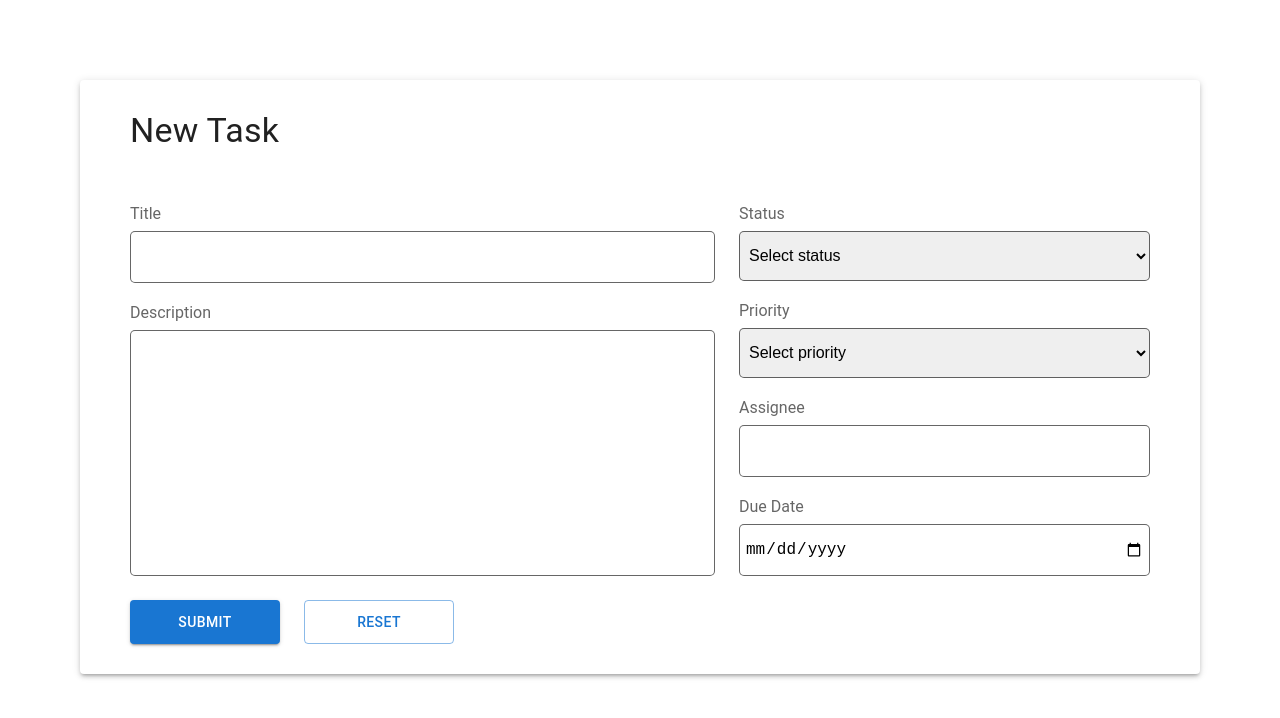
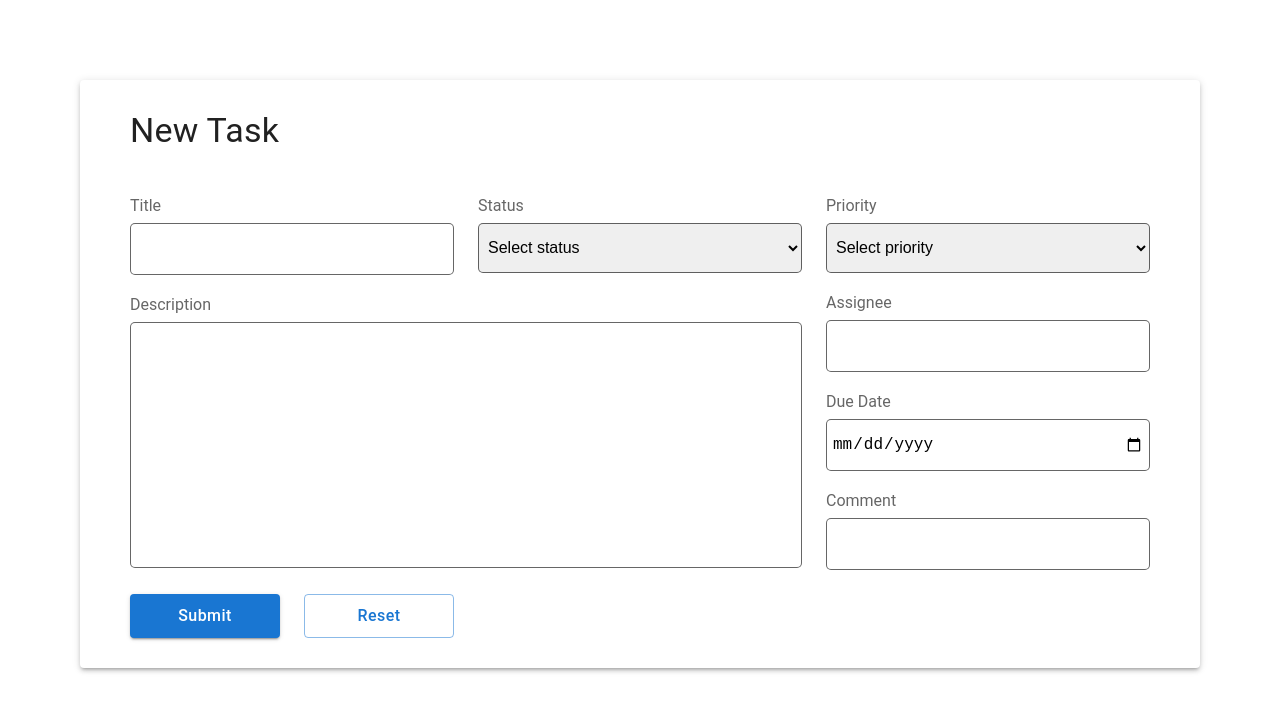
Before and after one commit to capi20/Task-Management-MERN, a React (Vite) app in the folder client/: page /newTask in a window 1280 px wide. Shown: the top 718 px of the page. Built offline with nearby package versions, Linux system fonts and the light colour scheme.

Commit message:
integrated update task API in UI

```diff
--- a/client/package.json
+++ b/client/package.json
@@ -12,6 +12,7 @@
   "dependencies": {
     "@emotion/react": "^11.13.3",
     "@emotion/styled": "^11.13.0",
+    "@mui/icons-material": "^6.1.7",
     "@mui/material": "^6.1.7",
     "@mui/x-date-pickers": "^7.22.2",
     "axios": "^1.7.7",
@@ -32,5 +33,6 @@
     "eslint-plugin-react-refresh": "^0.4.14",
     "globals": "^15.11.0",
     "vite": "^5.4.10"
-  }
+  },
+  "proxy": "http://localhost:5000"
 }
--- a/client/src/App.jsx
+++ b/client/src/App.jsx
@@ -2,6 +2,7 @@ import { Box } from "@mui/material";
 import Home from "./pages/Home";
 import NewTask from "./pages/NewTask";
 import { Route, Routes } from "react-router-dom";
+import TaskDetails from "./pages/TaskDetails";
 
 function App() {
 	return (
@@ -9,6 +10,7 @@ function App() {
 			<Routes>
 				<Route path="/" Component={Home} />
 				<Route path="/newTask" Component={NewTask} />
+				<Route path="/task/:id" Component={TaskDetails} />
 			</Routes>
 		</Box>
 	);
--- a/client/src/components/PageHeading.jsx
+++ b/client/src/components/PageHeading.jsx
@@ -1,10 +1,15 @@
-import { Typography } from "@mui/material";
+import { Stack, Typography } from "@mui/material";
 
-const PageHeading = ({ title }) => {
+const PageHeading = ({ title, children }) => {
 	return (
-		<Typography variant="h4" mb={4}>
-			{title}
-		</Typography>
+		<Stack
+			direction="row"
+			justifyContent="space-between"
+			alignItems="center"
+			mb={3}>
+			<Typography variant="h4">{title}</Typography>
+			{children}
+		</Stack>
 	);
 };
 export default PageHeading;
--- a/client/src/components/TaskCard.jsx
+++ b/client/src/components/TaskCard.jsx
@@ -19,7 +19,7 @@ const TaskCard = ({
 				alignItems="center"
 				justifyContent="space-between">
 				<Typography variant="h6" fontWeight={600}>
-					<Link to={`/tasks/${_id}`}>{title}</Link>
+					<Link to={`/task/${_id}`}>{title}</Link>
 				</Typography>
 				<Typography
 					variant="body"
--- /dev/null
+++ b/client/src/components/TaskForm.jsx
@@ -0,0 +1,139 @@
+import React from "react";
+import { Box, Button, Stack } from "@mui/material";
+import Grid from "@mui/material/Grid2";
+import PageHeading from "./PageHeading";
+import SectionWrapper from "./SectionWrapper";
+import Input from "./Input";
+import { priorityList, statusList, taskFields } from "../constants";
+import { useForm } from "react-hook-form";
+import { useEffect } from "react";
+import { useLocation } from "react-router-dom";
+import axios from "axios";
+
+const TaskForm = ({ task }) => {
+	const {
+		register,
+		handleSubmit,
+		setValue,
+		formState: { errors }
+	} = useForm();
+
+	const location = useLocation();
+	const isNew = location.pathname === "/newTask" ? true : false;
+	console.log(location, isNew);
+	useEffect(() => {
+		onreset();
+	}, [task]);
+
+	const onsubmit = async (data) => {
+		try {
+			const res = isNew
+				? await axios.post("http://localhost:5000/api/tasks", {
+						...data,
+						creator: "test"
+				  })
+				: await axios.put(
+						`http://localhost:5000/api/tasks/${task._id}`,
+						data
+				  );
+		} catch (error) {}
+	};
+
+	const onreset = () => {
+		setValue(taskFields.title, task?.title);
+		setValue(taskFields.description, task?.description);
+		setValue(taskFields.status, task?.status);
+		setValue(taskFields.priority, task?.priority);
+		setValue(taskFields.assignee, task?.assignee);
+		setValue(taskFields.dueDate, task?.dueDate);
+	};
+
+	return (
+		<Box p={5} maxWidth="1200px" margin="auto">
+			<SectionWrapper>
+				<PageHeading title={isNew ? "New Task" : "Edit task"} />
+				<Grid container spacing={3}>
+					<Grid size={8}>
+						<Stack direction="row" gap={3}>
+							<Box flex={1}>
+								<Input
+									label="Title"
+									{...register(taskFields.title, {
+										required: true
+									})}
+									error={errors[taskFields.title]}
+								/>
+							</Box>
+							<Box flex={1}>
+								<Input
+									type="select"
+									label="Status"
+									placeholder="Select status"
+									{...register(taskFields.status, {
+										required: true
+									})}
+									list={statusList}
+									error={errors[taskFields.status]}
+								/>
+							</Box>
+						</Stack>
+						<Input
+							type="textarea"
+							rows={13}
+							label="Description"
+							{...register(taskFields.description, {
+								required: true
+							})}
+							error={errors[taskFields.description]}
+						/>
+					</Grid>
+					<Grid size={4}>
+						<Input
+							type="select"
+							label="Priority"
+							placeholder="Select priority"
+							{...register(taskFields.priority, {
+								required: true
+							})}
+							list={priorityList}
+							error={errors[taskFields.priority]}
+						/>
+						<Input
+							label="Assignee"
+							{...register(taskFields.assignee, {
+								required: true
+							})}
+							error={errors[taskFields.assignee]}
+						/>
+						<Input
+							type="date"
+							label="Due Date"
+							{...register(taskFields.dueDate, {
+								required: true
+							})}
+							error={errors[taskFields.dueDate]}
+						/>
+						<Input
+							label="Comment"
+							{...register(taskFields.comment)}
+						/>
+					</Grid>
+					<Grid size={2}>
+						<Button
+							fullWidth
+							variant="contained"
+							onClick={handleSubmit((data) => onsubmit(data))}>
+							{isNew ? "Submit" : "Update"}
+						</Button>
+					</Grid>
+					<Grid size={2}>
+						<Button fullWidth variant="outlined" onClick={onreset}>
+							Reset
+						</Button>
+					</Grid>
+				</Grid>
+			</SectionWrapper>
+		</Box>
+	);
+};
+export default TaskForm;
--- a/client/src/constants.js
+++ b/client/src/constants.js
@@ -4,7 +4,8 @@ export const taskFields = {
 	status: "status",
 	priority: "priority",
 	assignee: "assignee",
-	dueDate: "dueDate"
+	dueDate: "dueDate",
+	comment: "comment"
 };
 
 export const statusList = ["Todo", "In Progress", "Done"];
--- a/client/src/index.css
+++ b/client/src/index.css
@@ -19,6 +19,11 @@ body {
 
 button {
 	height: 44px;
+	text-transform: capitalize !important;
+	display: flex;
+	align-items: center;
+	gap: 5px;
+	font-size: 16px !important;
 }
 
 label {
@@ -71,8 +76,24 @@ textarea.error {
 
 a {
 	color: var(--primary-black);
+	text-decoration: none;
 }
 
 a:hover {
 	color: var(--secondary-black);
 }
+
+a.btn {
+	display: flex;
+	justify-content: center;
+	align-items: center;
+	gap: 5px;
+	background-color: #1976d2;
+	color: #fff;
+	padding: 10px 20px;
+	border-radius: 5px;
+}
+
+a.btn:hover {
+	background-color: #1565c0;
+}
--- a/client/src/pages/Home.jsx
+++ b/client/src/pages/Home.jsx
@@ -1,7 +1,10 @@
 import axios from "axios";
 import { useEffect, useState } from "react";
 import TaskCard from "../components/TaskCard";
-import { Grid2 as Grid, Stack } from "@mui/material";
+import { Button, Grid2 as Grid, Stack } from "@mui/material";
+import PageHeading from "../components/PageHeading";
+import AddIcon from "@mui/icons-material/Add";
+import { Link } from "react-router-dom";
 
 const Home = () => {
 	const [tasks, setTasks] = useState([]);
@@ -17,6 +20,13 @@ const Home = () => {
 	}, []);
 
 	return (
+		<>
+			<PageHeading title="Dashboard">
+				<Link to="/newTask" className="btn">
+					<AddIcon />
+					Add Task
+				</Link>
+			</PageHeading>
 			<Grid container spacing={3}>
 				{tasks.map((task) => (
 					<Grid size={6}>
@@ -24,6 +34,7 @@ const Home = () => {
 					</Grid>
 				))}
 			</Grid>
+		</>
 	);
 };
 export default Home;
--- a/client/src/pages/NewTask.jsx
+++ b/client/src/pages/NewTask.jsx
@@ -1,114 +1,23 @@
 import React from "react";
 import { useForm } from "react-hook-form";
-import { Box, Button } from "@mui/material";
-import Grid from "@mui/material/Grid2";
-import PageHeading from "../components/PageHeading";
-import SectionWrapper from "../components/SectionWrapper";
 import axios from "axios";
-import Input from "../components/Input";
-import { priorityList, statusList, taskFields } from "../constants";
+import TaskForm from "../components/TaskForm";
 
 const NewTask = () => {
 	const {
 		register,
 		handleSubmit,
-		reset,
 		setValue,
 		formState: { errors }
 	} = useForm();
 
-	const onsubmit = async (data) => {
-		data.creator = "abc@abc.com";
-		console.log(data);
-		try {
-			const res = await axios.post(
-				"http://localhost:5000/api/tasks",
-				data
-			);
-		} catch (error) {}
-	};
-
-	const onreset = () => {
-		setValue(taskFields.title, "");
-		setValue(taskFields.description, "");
-		setValue(taskFields.status, "");
-		setValue(taskFields.priority, "");
-		setValue(taskFields.assignee, "");
-		setValue(taskFields.dueDate, "");
-	};
-
 	return (
-		<Box p={5} maxWidth="1200px" margin="auto">
-			<SectionWrapper>
-				<PageHeading title="New Task" />
-				<Grid container spacing={3}>
-					<Grid size={7}>
-						<Input
-							label="Title"
-							{...register(taskFields.title, { required: true })}
-							error={errors[taskFields.title]}
-						/>
-						<Input
-							type="textarea"
-							rows={13}
-							label="Description"
-							{...register(taskFields.description, {
-								required: true
-							})}
-							error={errors[taskFields.description]}
-						/>
-					</Grid>
-					<Grid size={5}>
-						<Input
-							type="select"
-							label="Status"
-							placeholder="Select status"
-							{...register(taskFields.status, { required: true })}
-							list={statusList}
-							error={errors[taskFields.status]}
-						/>
-						<Input
-							type="select"
-							label="Priority"
-							placeholder="Select priority"
-							{...register(taskFields.priority, {
-								required: true
-							})}
-							list={priorityList}
-							error={errors[taskFields.priority]}
-						/>
-						<Input
-							label="Assignee"
-							{...register(taskFields.assignee, {
-								required: true
-							})}
-							error={errors[taskFields.assignee]}
-						/>
-						<Input
-							type="date"
-							label="Due Date"
-							{...register(taskFields.dueDate, {
-								required: true
-							})}
-							error={errors[taskFields.dueDate]}
-						/>
-					</Grid>
-					<Grid size={2}>
-						<Button
-							fullWidth
-							variant="contained"
-							onClick={handleSubmit((data) => onsubmit(data))}>
-							Submit
-						</Button>
-					</Grid>
-					<Grid size={2}>
-						<Button fullWidth variant="outlined" onClick={onreset}>
-							Reset
-						</Button>
-					</Grid>
-				</Grid>
-			</SectionWrapper>
-		</Box>
+		<TaskForm
+			register={register}
+			handleSubmit={handleSubmit}
+			setValue={setValue}
+			errors={errors}
+		/>
 	);
 };
 export default NewTask;
--- /dev/null
+++ b/client/src/pages/TaskDetails.jsx
@@ -0,0 +1,24 @@
+import React, { useEffect, useState } from "react";
+import axios from "axios";
+import TaskForm from "../components/TaskForm";
+import { useParams } from "react-router-dom";
+
+const TaskDetails = () => {
+	const params = useParams();
+	const [task, setTask] = useState([]);
+
+	useEffect(() => {
+		async function getTask() {
+			try {
+				let res = await axios(
+					`http://localhost:5000/api/tasks/${params.id}`
+				);
+				setTask(res.data);
+			} catch (error) {}
+		}
+		getTask();
+	}, []);
+
+	return <TaskForm task={task} />;
+};
+export default TaskDetails;
```
Also changed, not shown: 1 other file (tests, documents, lock files or other folders). Lines whose indentation alone changed are shown as unchanged.
